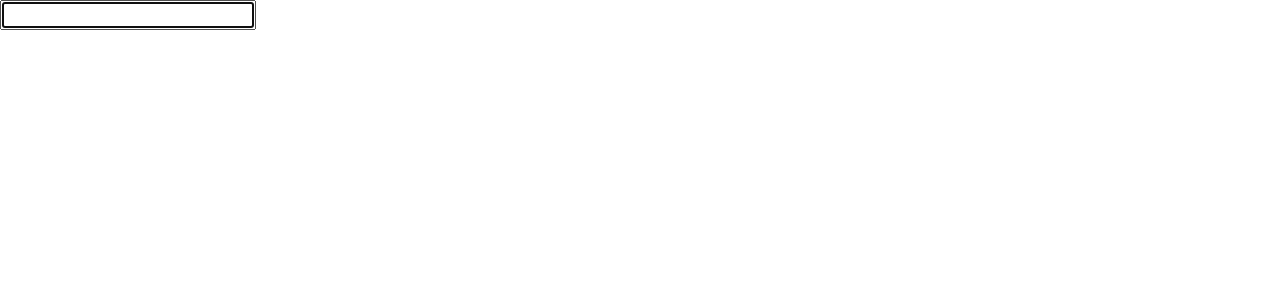
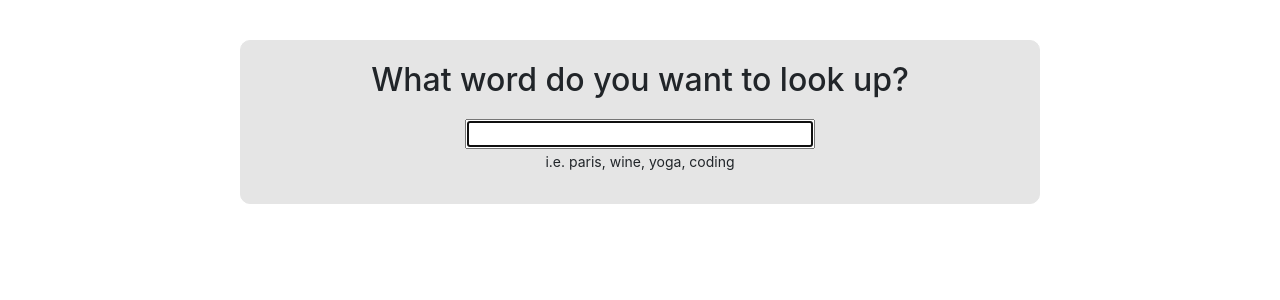
Before and after one commit to sokollya/dictionary-react-app, a React (Create React App) app: page / in a window 1280 px wide. Shown: the top 300 px of the page. Built offline with nearby package versions, Linux system fonts and the light colour scheme.

Commit message:
Add css Searching

```diff
--- a/public/index.html
+++ b/public/index.html
@@ -21,6 +21,10 @@
       user's mobile device or desktop. See https://developers.google.com/web/fundamentals/web-app-manifest/
     -->
     <link rel="manifest" href="%PUBLIC_URL%/manifest.json" />
+    <script
+      src="https://kit.fontawesome.com/56487a6046.js"
+      crossorigin="anonymous"
+    ></script>
     <!--
       Notice the use of %PUBLIC_URL% in the tags above.
       It will be replaced with the URL of the `public` folder during the build.
--- a/src/App.css
+++ b/src/App.css
@@ -0,0 +1,6 @@
+.App {
+  max-width: 800px;
+  display: block;
+  margin: 0 auto;
+  margin-top: 40px;
+}
--- a/src/Dictionary.css
+++ b/src/Dictionary.css
@@ -0,0 +1,19 @@
+.Searching {
+  border: 1px solid #e5e5e5;
+  border-radius: 10px;
+  background-color: #e5e5e5;
+}
+h2 {
+  text-align: center;
+  margin-top: 20px;
+  margin-bottom: 20px;
+}
+p {
+  text-align: center;
+  margin-bottom: 30px;
+}
+input {
+  display: block;
+  margin: 0 auto;
+  width: 350px;
+}
--- a/src/Dictionary.js
+++ b/src/Dictionary.js
@@ -19,9 +19,20 @@ export default function Dictionary() {
   }
   return (
     <div className="Dictionary">
-      <form onSubmit={search}>
-        <input type="search" autoFocus={true} onChange={handleKeywordChange} />
-      </form>
+      <div className="Searching">
+        <h2>What word do you want to look up?</h2>
+        <form onSubmit={search}>
+          <input
+            type="search"
+            autoFocus={true}
+            onChange={handleKeywordChange}
+          />
+        </form>
+        <p>
+          {" "}
+          <small>i.e. paris, wine, yoga, coding</small>
+        </p>
+      </div>
       <Results results={results} />
     </div>
   );
--- a/src/Meaning.js
+++ b/src/Meaning.js
@@ -1,4 +1,5 @@
 import React from "react";
+import Phonetics from "./Phonetics";
 export default function Meaning(props) {
   console.log(props.meaning);
   return (
@@ -8,6 +9,7 @@ export default function Meaning(props) {
       {props.meaning.definitions.map(function (definition, index) {
         return (
           <div key={index}>
+            <Phonetics />
             <p>
               {definition.definition}
               <br />
--- /dev/null
+++ b/src/Phonetics.js
@@ -0,0 +1,4 @@
+import React from "react";
+export default function Phonetics(props) {
+  return <div className="Phonetics"></div>;
+}
```
